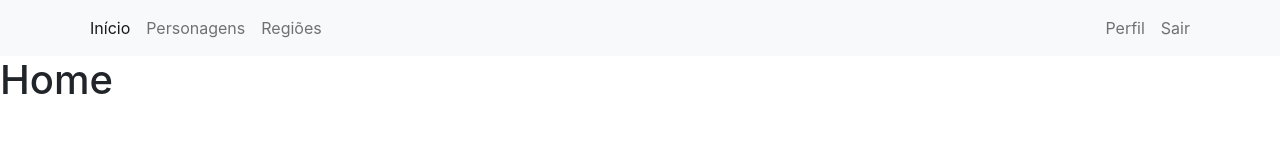
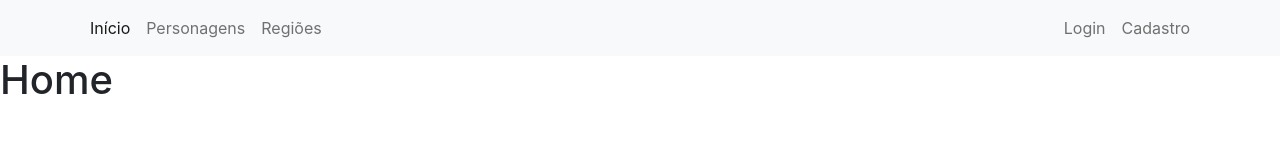
Before and after one commit to xitusz/personal-project-1, a React (Create React App) app in the folder front-end/: page / in a window 1280 px wide. Shown: the top 160 px of the page. Built offline with nearby package versions, Linux system fonts and the light colour scheme.

Commit message:
feat(components): conditional for user logged in or not

```diff
--- a/front-end/src/components/Header.jsx
+++ b/front-end/src/components/Header.jsx
@@ -1,13 +1,17 @@
 import React, { useState } from "react";
 import { NavLink, useNavigate, Link } from "react-router-dom";
+import {
+  getItemFromLocalStorage,
+  removeItemFromLocalStorage,
+} from "../services/localStorage";
 
 const Header = () => {
   const navigate = useNavigate();
   const [collapsed, setCollapsed] = useState(true);
 
   const handleExiting = () => {
-    localStorage.removeItem("user");
-    localStorage.removeItem("isLoggedIn");
+    removeItemFromLocalStorage("user");
+    removeItemFromLocalStorage("isLoggedIn");
     navigate("/login");
   };
 
@@ -49,6 +53,7 @@ const Header = () => {
               </NavLink>
             </li>
           </ul>
+          {getItemFromLocalStorage("user") ? (
             <ul className="navbar-nav">
               <li className="nav-item">
                 <NavLink
@@ -65,6 +70,28 @@ const Header = () => {
                 </Link>
               </li>
             </ul>
+          ) : (
+            <ul className="navbar-nav">
+              <li className="nav-item">
+                <NavLink
+                  className="nav-link"
+                  activeclassname="active"
+                  to="/login"
+                >
+                  Login
+                </NavLink>
+              </li>
+              <li className="nav-item">
+                <NavLink
+                  className="nav-link"
+                  activeclassname="active"
+                  to="/register"
+                >
+                  Cadastro
+                </NavLink>
+              </li>
+            </ul>
+          )}
         </div>
       </div>
     </nav>
```
Lines whose indentation alone changed are shown as unchanged.
